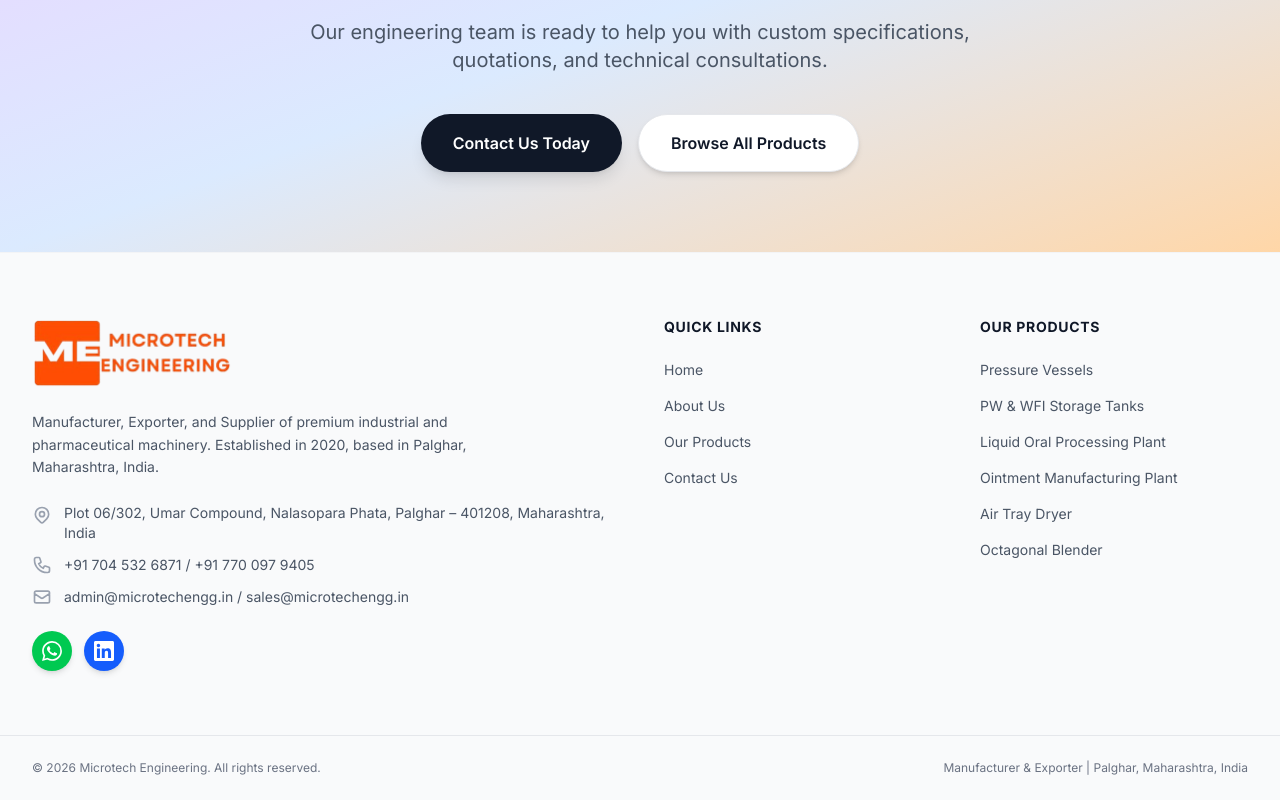
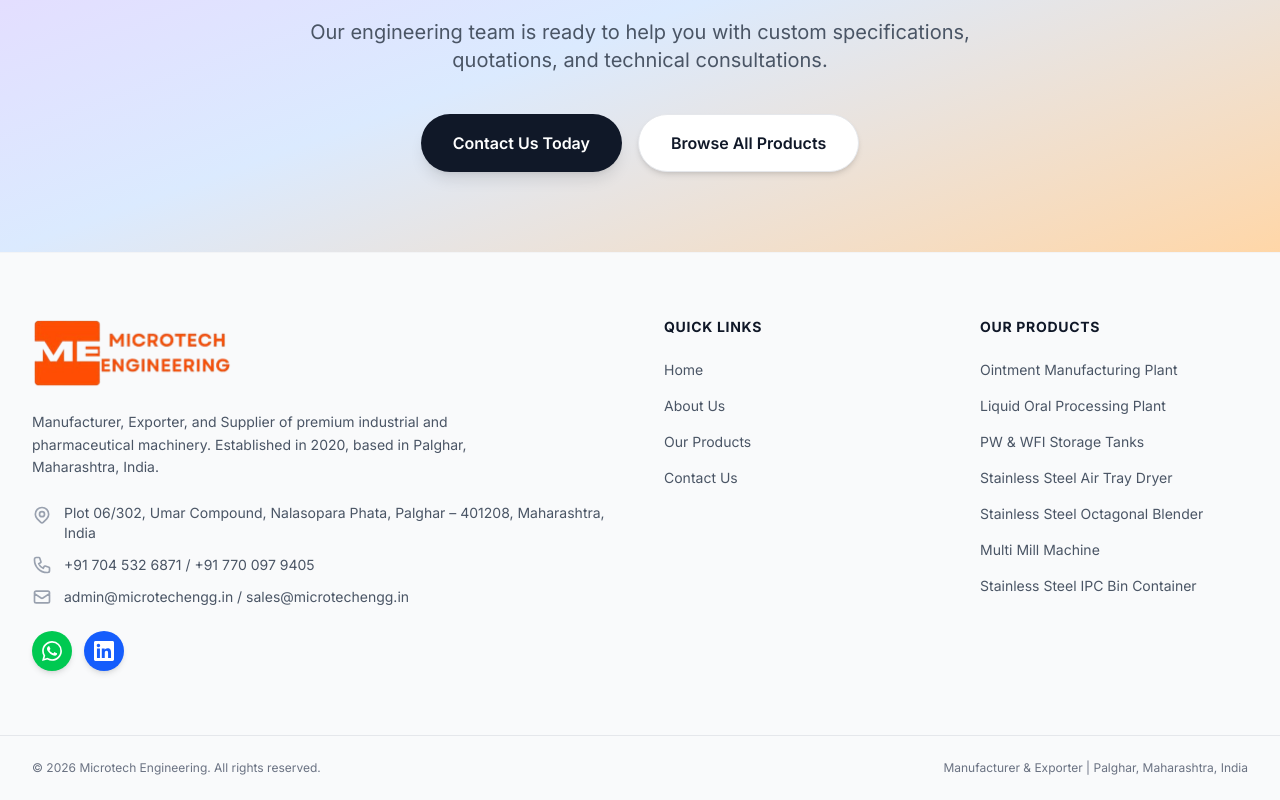
Before and after one commit to Bhavik3105/microtechengg, a Next.js app: page / in a window 1280 px wide. Shown: the part 5208-6008 px from the top of the page. Built offline with nearby package versions, Linux system fonts and the light colour scheme.

Commit message:
fix footer product list: correct order and remove deleted products

```diff
--- a/components/Footer.tsx
+++ b/components/Footer.tsx
@@ -2,12 +2,13 @@ import Link from "next/link";
 import Image from "next/image";
 
 const productLinks = [
-  { href: "/products/pressure-vessels", label: "Pressure Vessels" },
+  { href: "/products/ointment-manufacturing-plant", label: "Ointment Manufacturing Plant" },
+  { href: "/products/liquid-oral-processing-plant", label: "Liquid Oral Processing Plant" },
   { href: "/products/pw-wfi-storage-tanks", label: "PW & WFI Storage Tanks" },
-  { href: "/products/liquid-oral-processing-plant", label: "Liquid Oral Processing Plant" },
-  { href: "/products/ointment-manufacturing-plant", label: "Ointment Manufacturing Plant" },
-  { href: "/products/stainless-steel-air-tray-dryer", label: "Air Tray Dryer" },
-  { href: "/products/stainless-steel-octagonal-blender", label: "Octagonal Blender" },
+  { href: "/products/stainless-steel-air-tray-dryer", label: "Stainless Steel Air Tray Dryer" },
+  { href: "/products/stainless-steel-octagonal-blender", label: "Stainless Steel Octagonal Blender" },
+  { href: "/products/multi-mill-machine", label: "Multi Mill Machine" },
+  { href: "/products/stainless-steel-ipc-bin-container", label: "Stainless Steel IPC Bin Container" },
 ];
 
 export default function Footer() {
```
